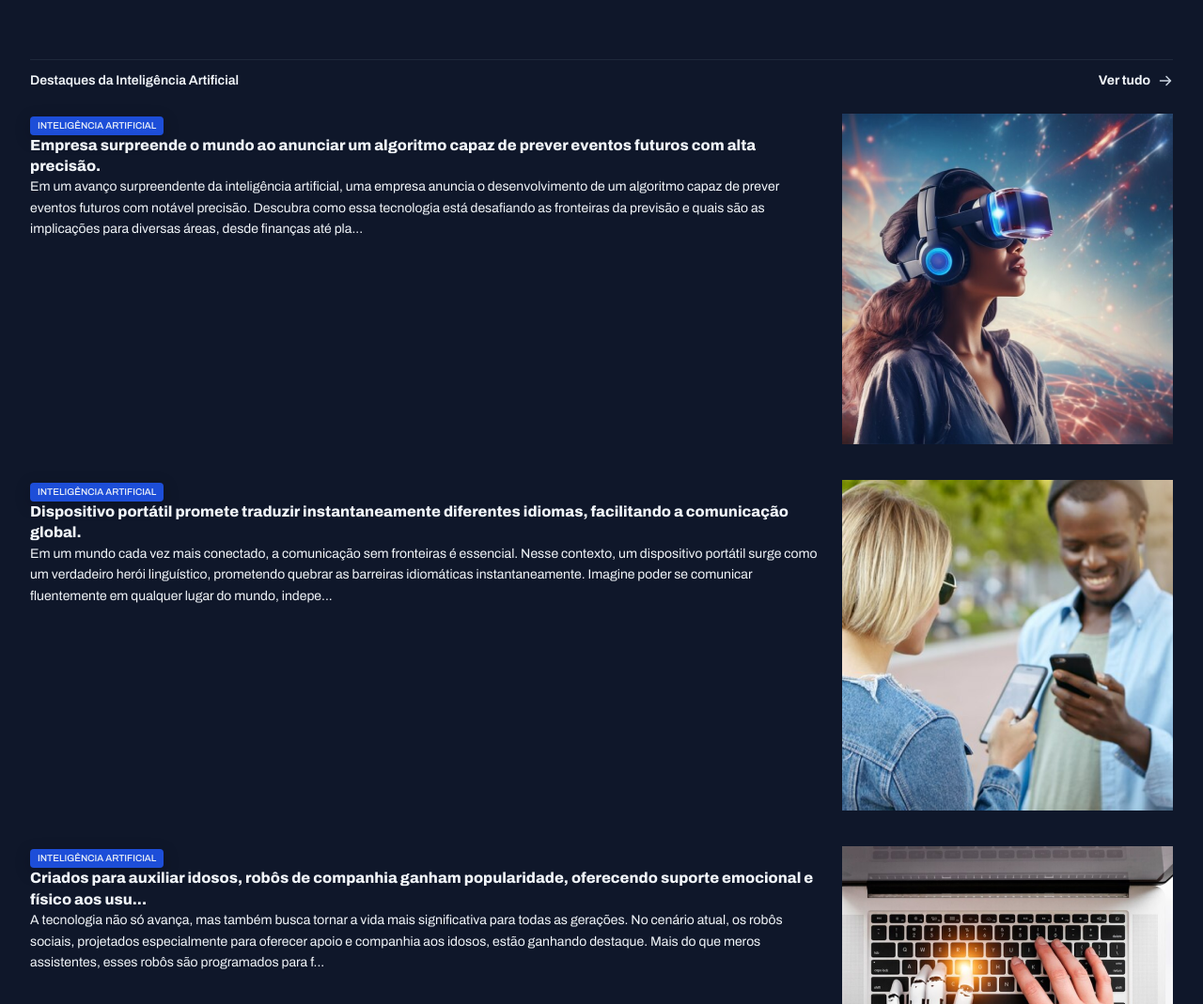
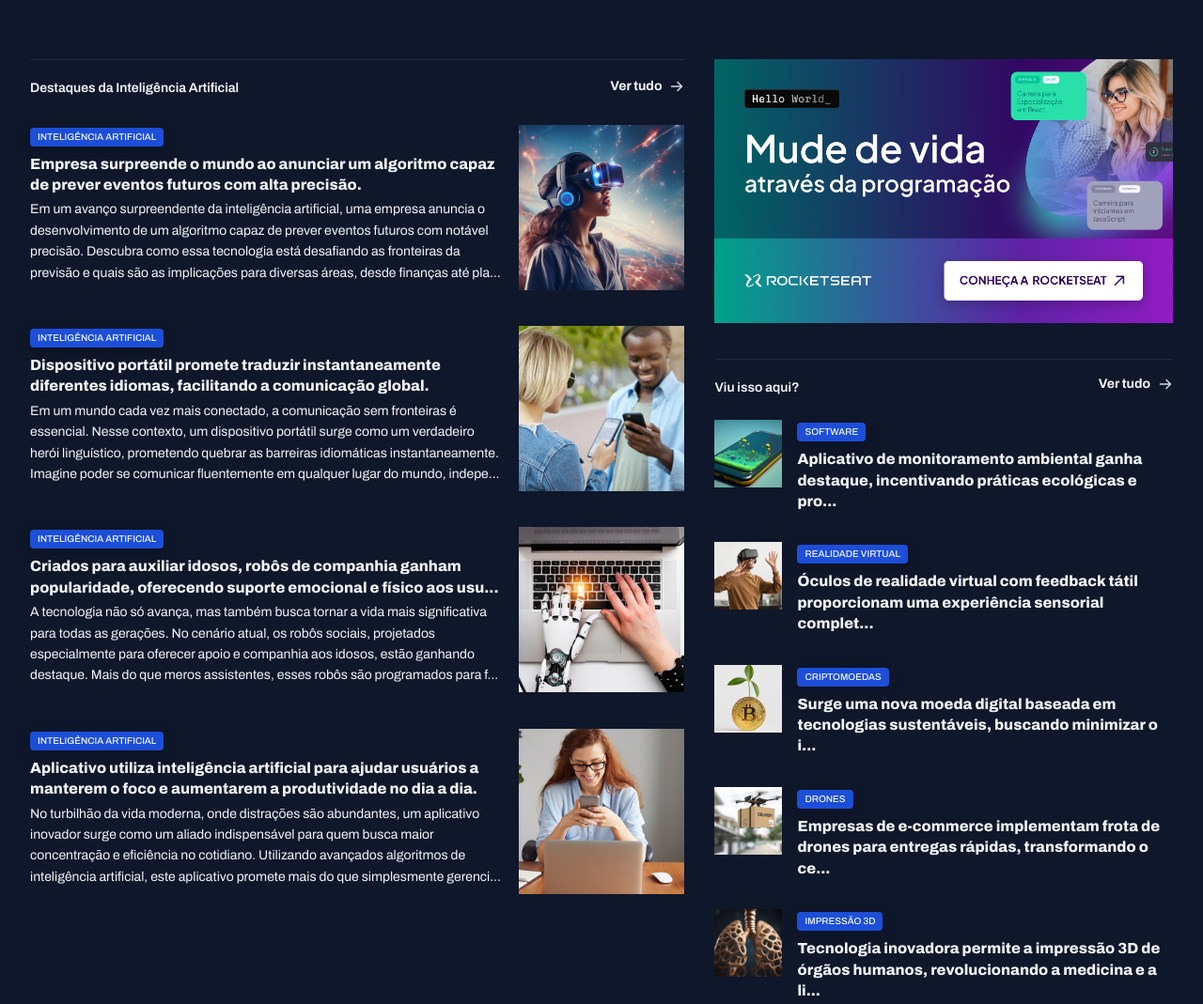
Before and after one commit to thalessarubbi/news-feed, a plain HTML site: page index.html in a window 1280 px wide. Shown: the part 1000-2069 px from the top of the page at 94% size. Drawn offline with Linux system fonts and the light colour scheme.

Commit message:
styling last cards

```diff
--- a/index.html
+++ b/index.html
@@ -216,10 +216,9 @@
       </div>
     </section>
 
-    <div>
+    <aside>
       <div id="ads">
         <img src="assets/Ads.png" alt="" />
-      </div>
       </div>
 
       <section id="more">
@@ -239,7 +238,8 @@
             </div>
             <div>
               <span class="content-tag">Software</span>
-            <h3 class="text-xl">Aplicativo de monitoramento ambiental ganha destaque, incentivando práticas ecológicas e
+              <h3 class="text-xl">Aplicativo de monitoramento ambiental ganha destaque, incentivando práticas ecológicas
+                e
                 pro...</h3>
             </div>
           </article>
@@ -272,7 +272,8 @@
             </div>
             <div>
               <span class="content-tag">Drones</span>
-            <h3 class="text-xl">Empresas de e-commerce implementam frota de drones para entregas rápidas, transformando
+              <h3 class="text-xl">Empresas de e-commerce implementam frota de drones para entregas rápidas,
+                transformando
                 o ce...</h3>
             </div>
           </article>
@@ -283,11 +284,13 @@
             </div>
             <div>
               <span class="content-tag">Impressão 3D</span>
-            <h3 class="text-xl">Tecnologia inovadora permite a impressão 3D de órgãos humanos, revolucionando a medicina e a li...</h3>
+              <h3 class="text-xl">Tecnologia inovadora permite a impressão 3D de órgãos humanos, revolucionando a
+                medicina e a li...</h3>
             </div>
           </article>
         </div>
       </section>
+    </aside>
   </main>
 </body>
 
--- a/styles/global.css
+++ b/styles/global.css
@@ -51,8 +51,16 @@ img {
 }
 
 main {
-  margin-top: 40px;
-  gap: 80px;
+  margin-block: 40px;
+  row-gap: 80px;
+  column-gap: 32px;
+
+  grid-template-columns: 2fr 1.4fr;
+
+  grid-template-areas:
+  "featured featured"
+  "weekly weekly"
+  "ai aside";
 }
 
 .content-tag {
--- a/styles/sections.css
+++ b/styles/sections.css
@@ -21,6 +21,8 @@ section header {
 }
 
 #featured {
+  grid-area: featured;
+
   img {
     height: 100%;
     object-fit: cover;
@@ -58,6 +60,7 @@ section header {
 }
 
 #weekly {
+  grid-area: weekly;
 
   &>div {
     grid-template-columns: repeat(4, 292px);
@@ -82,3 +85,35 @@ section header {
     }
   }
 }
+
+#ai {
+  grid-area: ai;
+
+  img {
+    width: 176px;
+    aspect-ratio: 1/1;
+    object-fit: cover;
+  }
+
+  h3 {
+    margin-block: 8px 4px;
+  }
+}
+
+aside {
+  grid-area: aside;
+}
+
+#more {
+  margin-top: 32px;
+
+  h3 {
+    margin-top: 8px;
+  }
+
+  img {
+    width: 72px;
+    aspect-ratio: 1/1;
+    object-fit: cover;
+  }
+}
```
Lines whose indentation alone changed are shown as unchanged.
